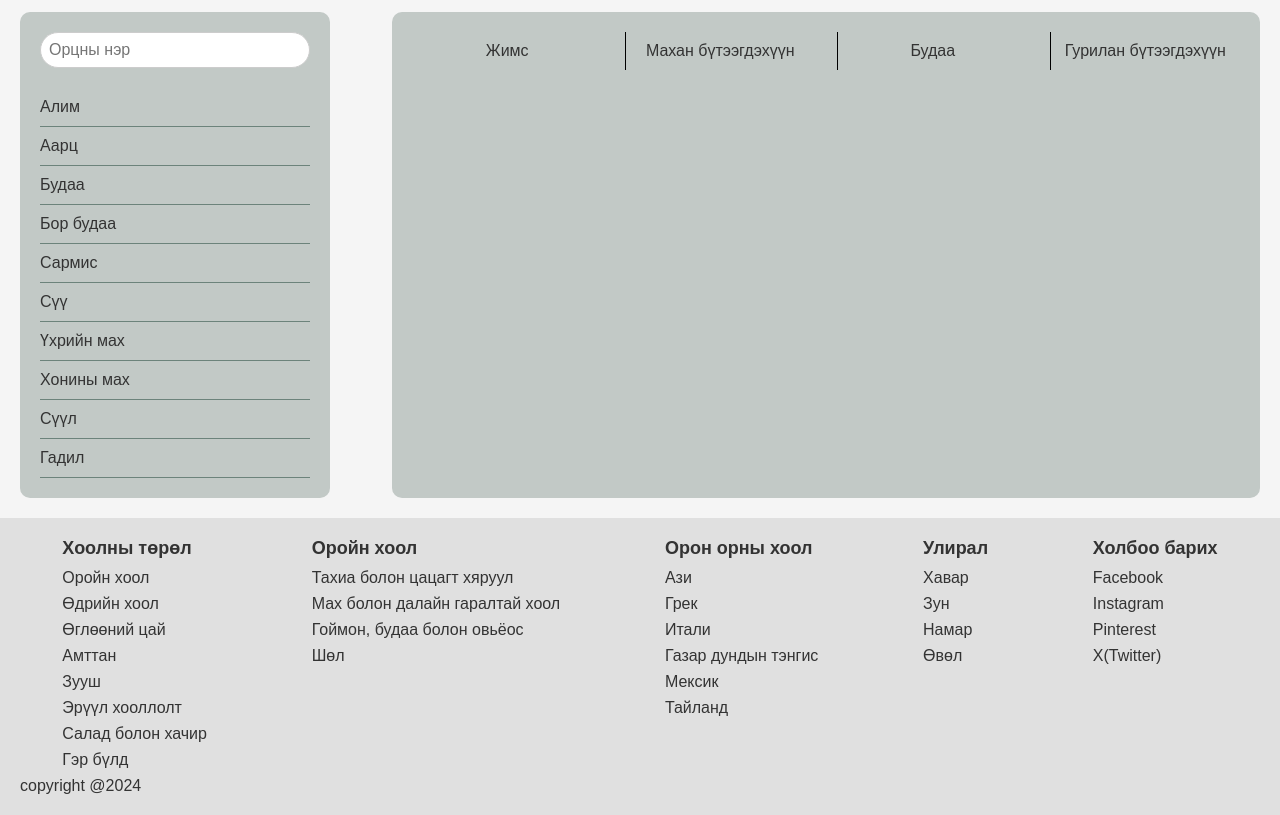
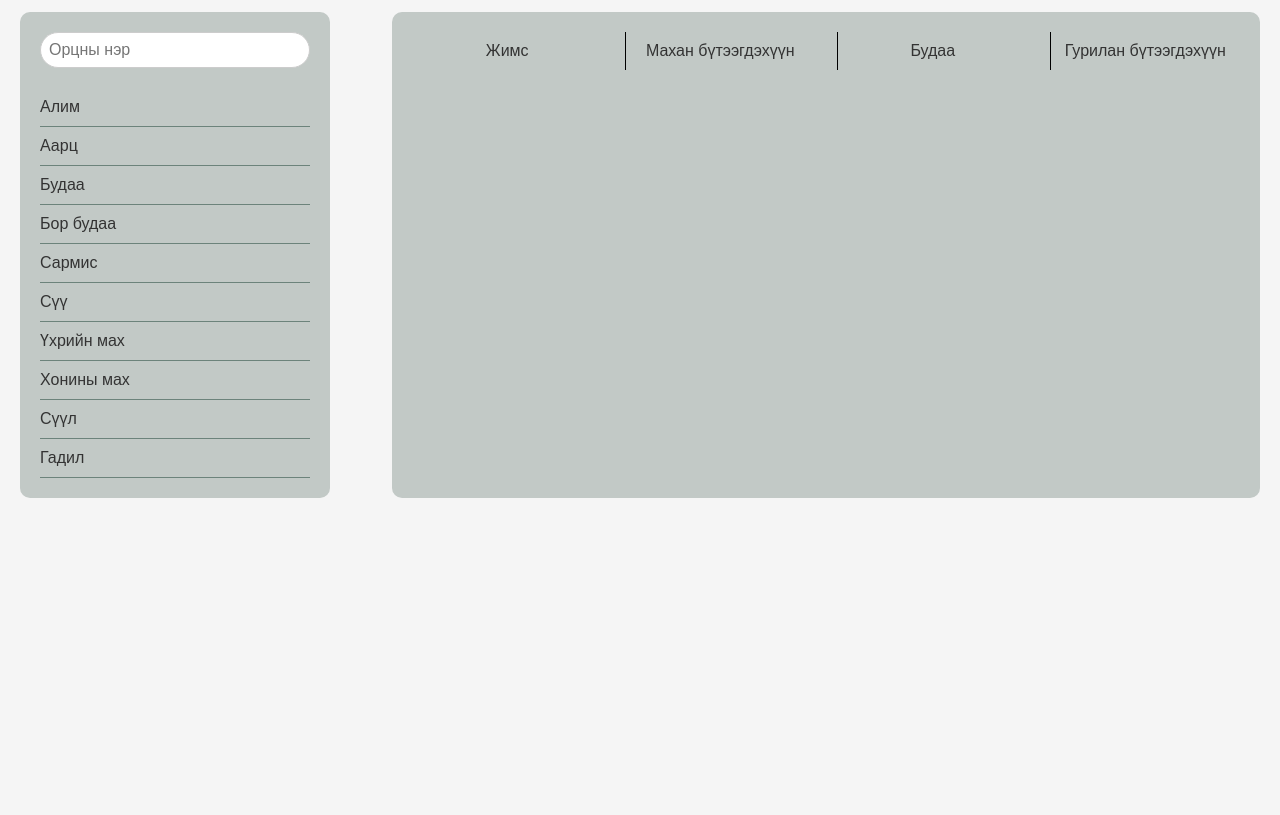
Before and after one commit to Khashgerel/hunjry-app, a plain HTML site: page htmls/fridge.html in a window 1280 px wide. Shown: the part 77-892 px from the top of the page. After the commit the page ends 800 px from the top, so only its background shows below. Drawn offline with Linux system fonts and the light colour scheme.

Commit message:
background zasav

```diff
--- a/css/fridge.css
+++ b/css/fridge.css
@@ -106,34 +106,3 @@ main {
 .container li:first-child {
     border-left: none;
 }
-
-footer {
-    background-color: #e0e0e0;
-    padding: 20px;
-}
-
-.footer {
-    display: flex;
-    justify-content: space-around;
-    flex-wrap: wrap;
-    gap: 20px;
-}
-
-footer h3 {
-    font-size: 18px;
-    margin-bottom: 10px;
-}
-
-footer ul {
-    list-style: none;
-    padding: 0;
-}
-
-footer ul li {
-    margin-bottom: 8px;
-}
-
-footer ul li:hover {
-    text-decoration: underline;
-    cursor: pointer;
-}
--- a/htmls/fridge.html
+++ b/htmls/fridge.html
@@ -47,61 +47,5 @@
                 </ul>
             </section>
         </main>
-        <footer>
-            <section class="footer">
-                <article>
-                    <h3>Хоолны төрөл</h3>
-                    <ul>
-                        <li>Оройн хоол</li>
-                        <li>Өдрийн хоол</li>
-                        <li>Өглөөний цай</li>
-                        <li>Амттан</li>
-                        <li>Зууш</li>
-                        <li>Эрүүл хооллолт</li>
-                        <li>Салад болон хачир</li>
-                        <li>Гэр бүлд</li>
-                    </ul>
-                </article>
-                <article>
-                    <h3>Оройн хоол</h3>
-                    <ul>
-                        <li>Тахиа болон цацагт хяруул</li>
-                        <li>Мах болон далайн гаралтай хоол</li>
-                        <li>Гоймон, будаа болон овьёос</li>
-                        <li>Шөл</li>
-                    </ul>
-                </article>
-                <article>
-                    <h3>Орон орны хоол</h3>
-                    <ul>
-                        <li>Ази</li>
-                        <li>Грек</li>
-                        <li>Итали</li>
-                        <li>Газар дундын тэнгис</li>
-                        <li>Мексик</li>
-                        <li>Тайланд</li>
-                    </ul>
-                </article>
-                <article>
-                    <h3>Улирал</h3>
-                    <ul>
-                        <li>Хавар</li>
-                        <li>Зун</li>
-                        <li>Намар</li>
-                        <li>Өвөл</li>
-                    </ul>
-                </article>
-                <article>
-                    <h3>Холбоо барих</h3>
-                    <ul>
-                        <li>Facebook</li>
-                        <li>Instagram</li>
-                        <li>Pinterest</li>
-                        <li>X(Twitter)</li>
-                    </ul>
-                </article>
-            </section>
-            <p>copyright @2024</p>
-        </footer>
     </body>
 </html>
```
Also changed, not shown: css/nuur.css (+8 -8 lines), htmls/nuur.html (+1 -0 lines), 5 other files.
